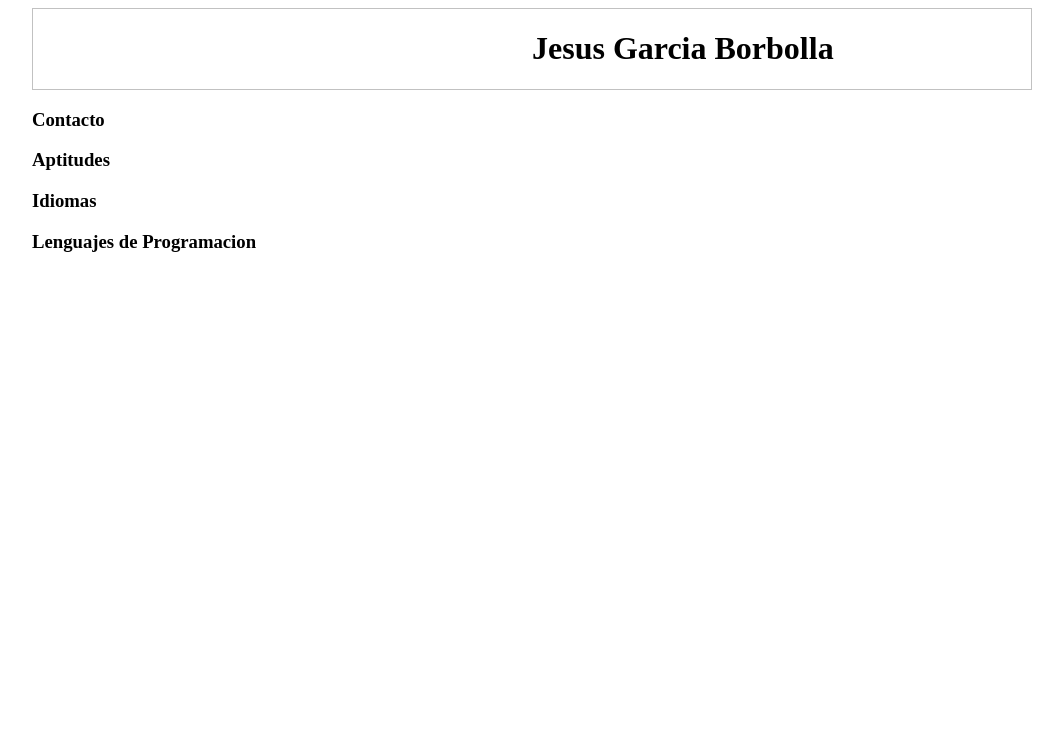
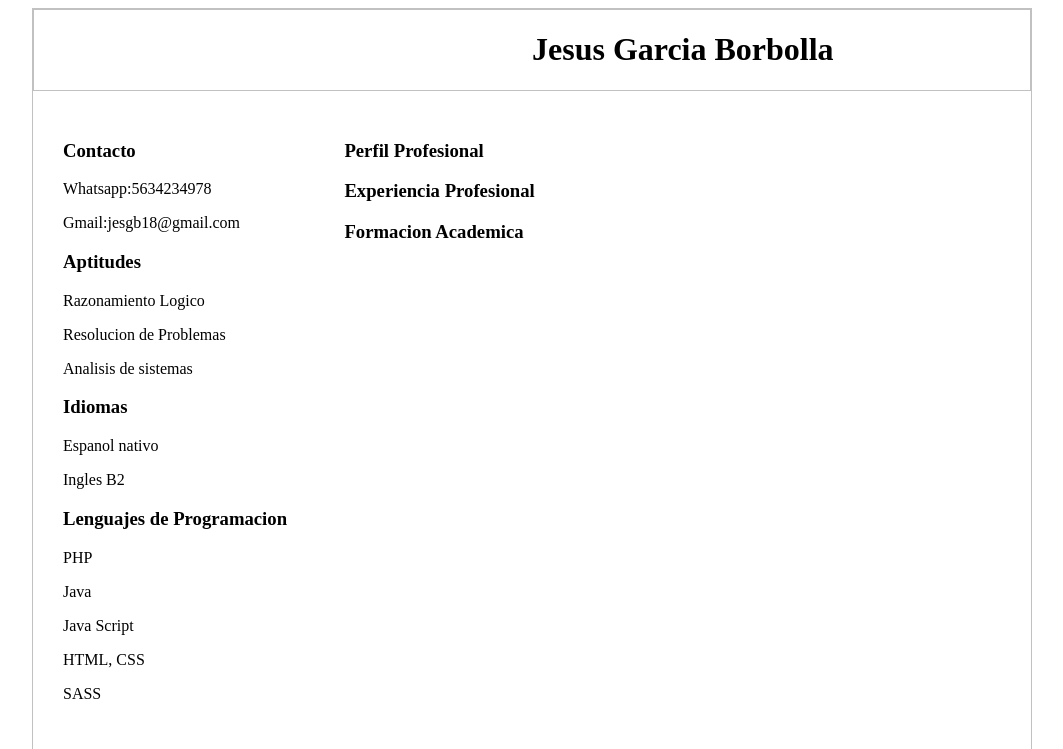
Before and after one commit to Jesus24-G/CV, a plain HTML site: page index.html in a window 1280 px wide. Shown: the top 749 px of the page, without its empty margins (108-1171 px from the left). Drawn offline with Linux system fonts and the light colour scheme.

Commit message:
Agregue encabezados y contenido en el apartado de contacto y aptitudes

```diff
--- a/build/css/app.css
+++ b/build/css/app.css
@@ -30,4 +30,9 @@ img {
 .contenido-cv {
     display: grid;
     grid-template-columns: 30% 70%;
+    padding: 30px;
 }
+
+.cv {
+    border: 1px solid #c1c1c1;
+}
--- a/index.html
+++ b/index.html
@@ -25,12 +25,37 @@
 
                 <div class="contenido-left">
 
-                    <div class="contacto"><h3>Contacto</h3></div>
-                    <div class="aptitudes"><h3>Aptitudes</h3></div>
-                    <div class="idiomas"><h3>Idiomas</h3></div>
-                    <div class="lenguajes"><h3>Lenguajes de Programacion</h3></div>
+                    <div class="contacto">
+                        <h3>Contacto</h3>
+                        <p><span>Whatsapp:</span>5634234978</p>
+                        <p><span>Gmail:</span>jesgb18@gmail.com</p>
+                    </div>
+                    <div class="aptitudes">
+                        <h3>Aptitudes</h3>
+                        <p>Razonamiento Logico</p>
+                        <p>Resolucion de Problemas</p>
+                        <p>Analisis de sistemas</p>
+                        <p></p>
+                    </div>
+                    <div class="idiomas">
+                        <h3>Idiomas</h3>
+                        <p>Espanol nativo</p>
+                        <p>Ingles B2</p>
+                    </div>
+                    <div class="lenguajes">
+                        <h3>Lenguajes de Programacion</h3>
+                        <p>PHP</p>
+                        <p>Java</p>
+                        <p>Java Script</p>
+                        <p>HTML, CSS</p>
+                        <p>SASS</p>
+                        <p></p>
+                    </div>
                 </div>
                 <div class="contenido-right">
+                    <div class="perfil"><h3>Perfil Profesional</h3></div>
+                    <div class="experiencia"><h3>Experiencia Profesional</h3></div>
+                    <div class="formacion"><h3>Formacion Academica</h3></div>
 
                 </div>
 
```
